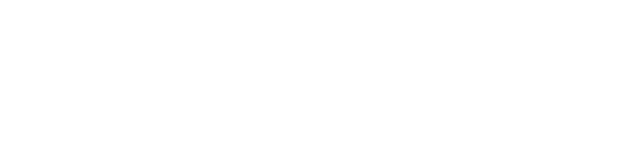
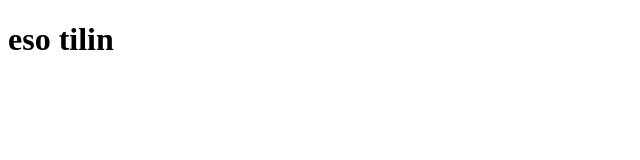
Before and after one commit to GeorgeOrd/super-project, a plain HTML site: page index.html in a window 1280 px wide. Shown: the whole page, without its empty margins (0-640 px from the left). Drawn offline with Linux system fonts and the light colour scheme.

Commit message:
He agregado un header h1

```diff
--- a/index.html
+++ b/index.html
@@ -7,6 +7,6 @@
     <title> Practica en Git</title>
 </head>
 <body>
-
+    <h1>eso tilin</h1>
 </body>
 </html>
```
